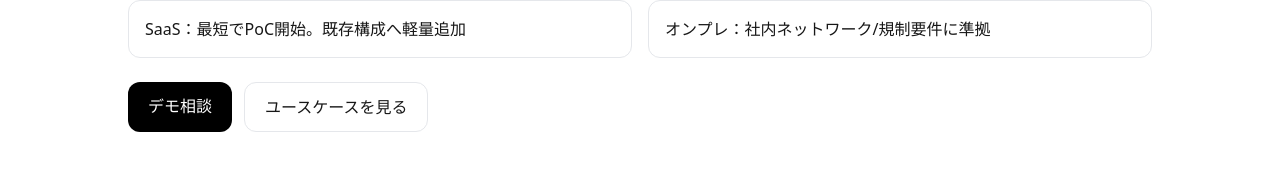
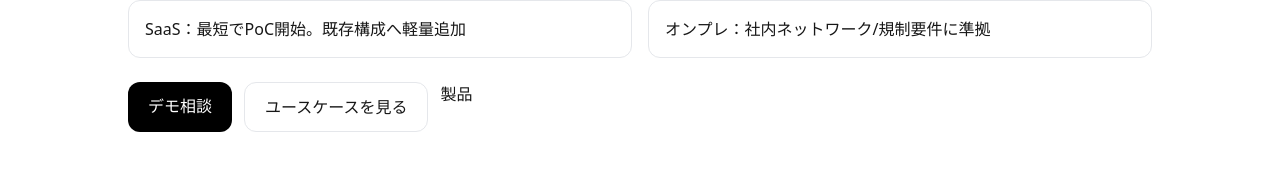
Before and after one commit to monitly-hioki/monitlyai-site, a Next.js app: page /product in a window 1280 px wide. Shown: the part 580-762 px from the top of the page. Built offline with nearby package versions, Linux system fonts and the light colour scheme.

Commit message:
feat(nav): add Product link to header and fix accidental full-width spaces on home

```diff
--- a/app/page.tsx
+++ b/app/page.tsx
@@ -14,6 +14,7 @@ export default function Page() {
           <div className="mt-8 flex gap-3">
             <a href="/product" className="px-5 py-3 rounded-xl bg-black text-white">製品を見る</a>
             <a href="/solutions" className="px-5 py-3 rounded-xl border">ユースケース</a>
+            <a href="/product" className="hover:opacity-80">製品</a>
           </div>
         </div>
       </section>
--- a/app/product/page.tsx
+++ b/app/product/page.tsx
@@ -21,6 +21,7 @@ export default function Page() {
           <div className="mt-6 flex gap-3">
             <a href="/contact" className="px-5 py-3 rounded-xl bg-black text-white">デモ相談</a>
             <a href="/solutions" className="px-5 py-3 rounded-xl border">ユースケースを見る</a>
+            <a href="/product" className="hover:opacity-80">製品</a>
           </div>
         </section>
       </div>
```
Also changed, not shown: package.json (+7 -6 lines), 1 other file (tests, documents, lock files or other folders).
